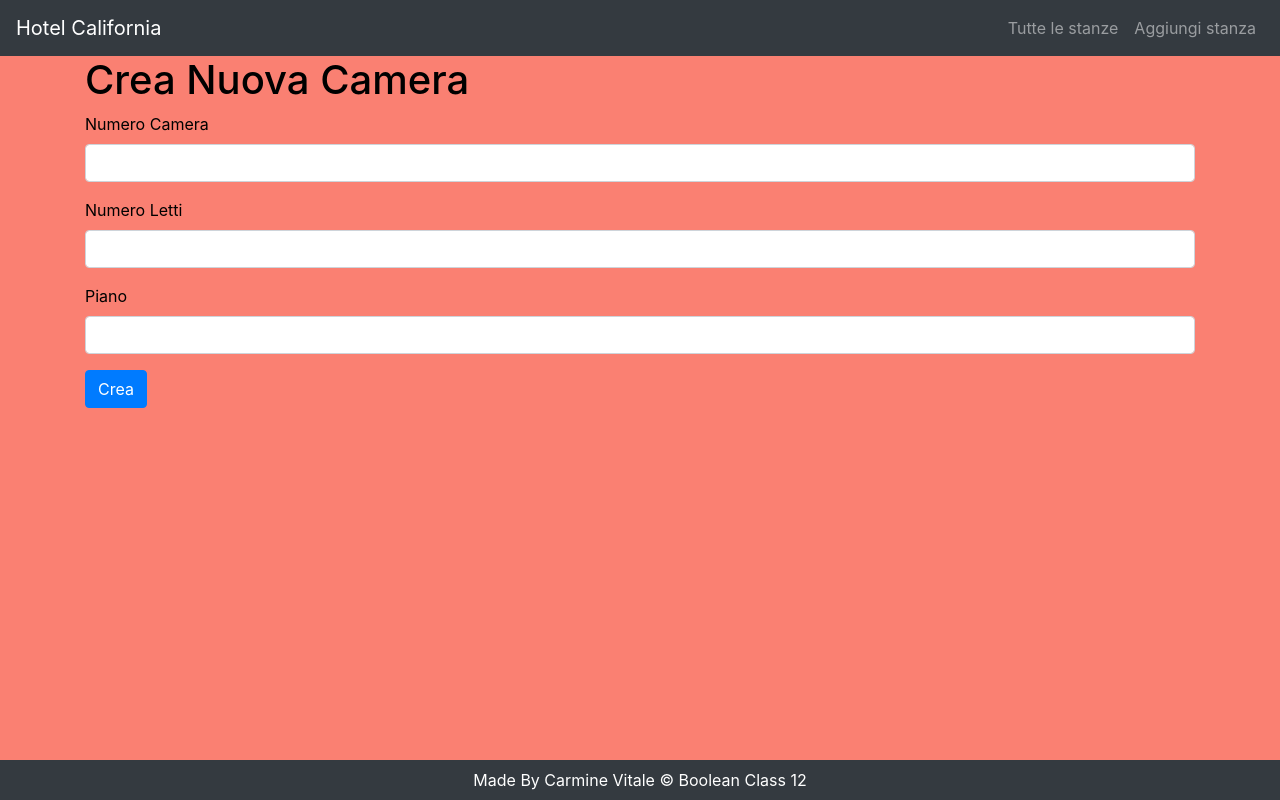
After one commit to CarmineVitale/php-hotel-crud, a PHP site: page /create.php in a window 1280 px wide. The commit adds this page. Run offline with PHP 8.4, Linux system fonts and the light colour scheme; data that the repository does not hold is empty.

Commit message:
Agiiunta possibilità di creare una nuova stanza

```diff
--- /dev/null
+++ b/create.php
@@ -0,0 +1,36 @@
+<?php
+
+include __DIR__ . '/partials/templates/head.php'
+?>
+
+    <div class="container">
+        <div class="row">
+            <div class="col-12">
+                <header>
+                    <h1>Crea Nuova Camera</h1>
+                    </h1>
+                </header>
+
+                <form action="./partials/create/server.php" method="POST">
+                    <div class="form-group">
+                        <label for="room_number"> Numero Camera</label>
+                        <input class="form-control" type="number" id="room_number" name="room_number">
+                    </div>
+                    <div class="form-group">
+                        <label for="beds"> Numero Letti</label>
+                        <input class="form-control" type="number" id="beds" name="beds">
+                    </div>
+                    <div class="form-group">
+                        <label for="floor"> Piano</label>
+                        <input class="form-control" type="number" id="floor" name="floor">
+                    </div>
+                    <div class="form-group">
+                        <input class="btn btn-primary" type="submit" value="Crea">
+                    </div>
+                </form>
+
+            </div>
+        </div>
+    </div>
+
+    <?php include __DIR__ . '/partials/templates/footer.php' ?>
--- a/edit.php
+++ b/edit.php
@@ -29,6 +29,7 @@ include __DIR__ . '/partials/templates/head.php'
                         <input class="btn btn-primary" type="submit" value="Salva">
                     </div>
                 </form>
+                <a class="btn btn-primary" href="<?php echo $base_path; ?>show.php?id=<?php echo $room['id']; ?>">Dettagli camera</a>
             </div>
         </div>
     </div>
--- a/partials/templates/footer.php
+++ b/partials/templates/footer.php
@@ -1,8 +1,8 @@
 <?php
 include_once __DIR__ . '/../../env.php'
 ?>
-<footer>
-
+<footer class="bg-dark text-white text-center p-2">
+     Made By Carmine Vitale &copy; Boolean Class 12
 </footer>
     <!-- js -->
     <script src="<?php echo $base_path ?>dist/js/app.js"></script>
--- a/partials/templates/header.php
+++ b/partials/templates/header.php
@@ -1,9 +1,12 @@
 <header>
-    <nav class="navbar navbar-dark bg-dark">
-        <a class="navbar-brand" href="#">Hotel California</a>
-            <ul class="navbar-nav">
-                <li class="nav-item active">
-                    <a class="nav-link" href="<?php echo $base_path ?>">Torna a 'ALL ROOMS' </a>
+    <nav class="navbar navbar-dark bg-dark navbar-expand">
+        <a class="navbar-brand" href="<?php echo $base_path ?>">Hotel California</a>
+            <ul class="navbar-nav ml-auto">
+                <li class="nav-item">
+                    <a class="nav-link" href="<?php echo $base_path ?>">Tutte le stanze </a>
+                </li>
+                <li class="nav-item">
+                    <a class="nav-link" href="<?php echo $base_path ?>create.php">Aggiungi stanza </a>
                 </li>
             </ul>
     </nav>
--- a/src/scss/partials/_common.scss
+++ b/src/scss/partials/_common.scss
@@ -1,4 +1,10 @@
 body {
     color: black;
     background-color: $main-col;
+    display: flex;
+    flex-direction: column;
+    min-height: 100vh;
 }
+.container {
+    flex-grow: 1;
+}
```
Also changed, not shown: partials/create/server.php (added, +26 -0 lines), partials/update/server-update.php (+12 -9 lines), show.php (+7 -5 lines), dist/css/app.css.
